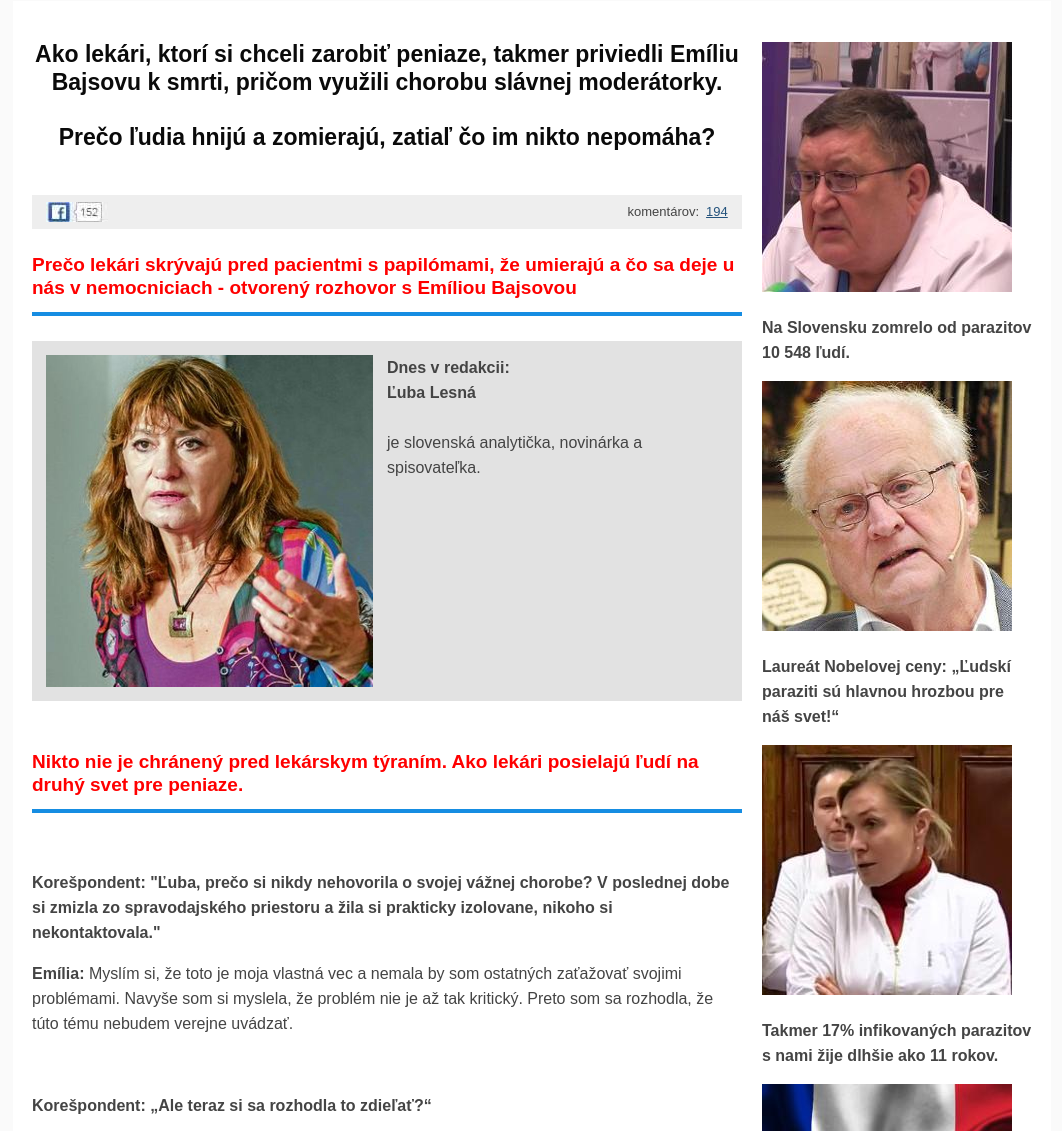
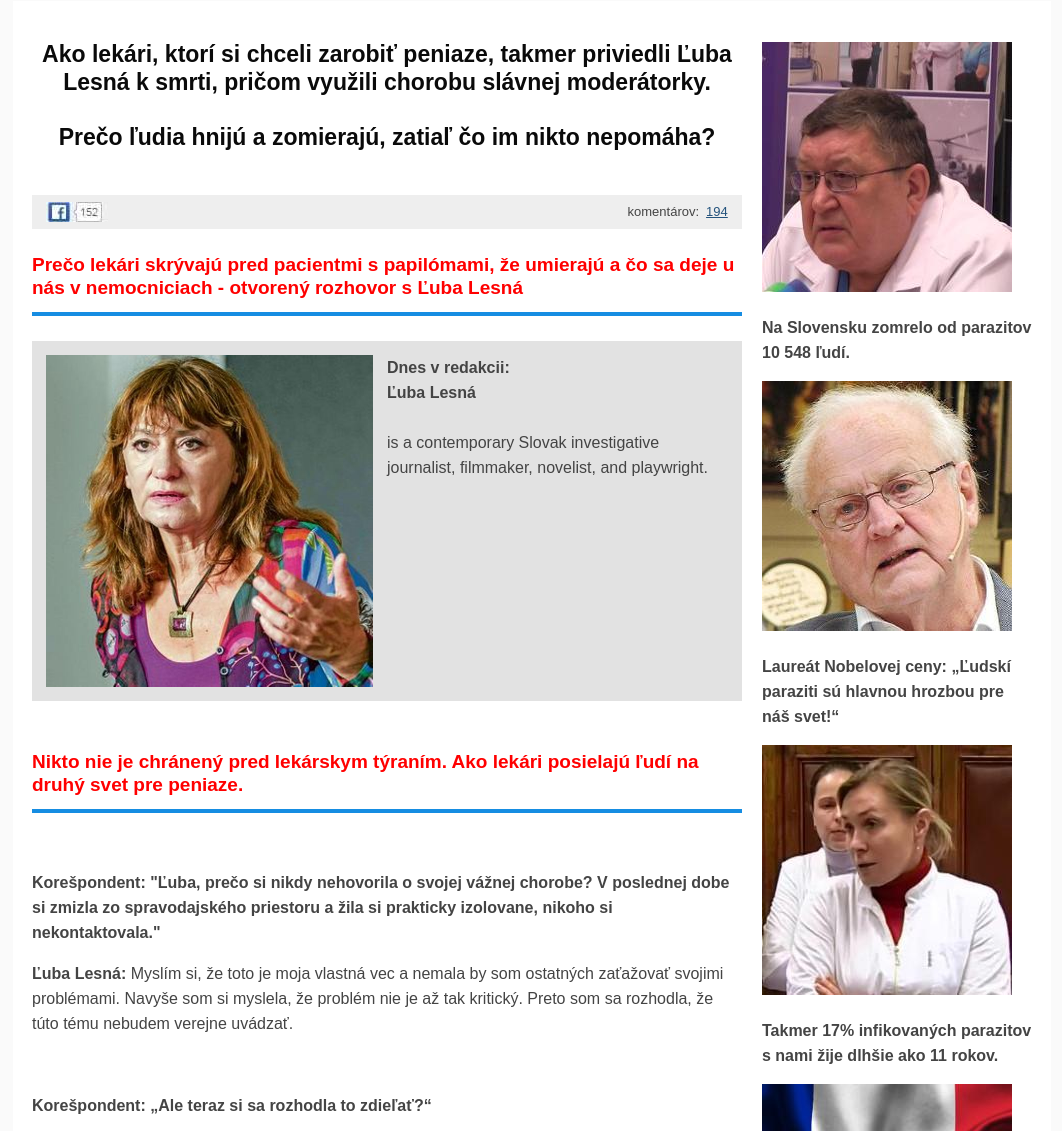
Before and after one commit to ivanenq/news, a plain HTML site: page index.html in a window 1280 px wide. Shown: the part 92-1223 px from the top of the page, without its empty margins (108-1170 px from the left). Drawn offline with Linux system fonts and the light colour scheme.

Commit message:
Update index.html

```diff
--- a/index.html
+++ b/index.html
@@ -17,7 +17,7 @@
 
 
     <meta http-equiv="Content-Type" content="text/html; charset=UTF-8">
-    <title>Ako lekári, ktorí si chceli zarobiť peniaze, takmer priviedli Emíliu Bajsovu k smrti, pričom využili chorobu slávnej moderátorky.
+    <title>Ako lekári, ktorí si chceli zarobiť peniaze, takmer priviedli Ľuba Lesná k smrti, pričom využili chorobu slávnej moderátorky.
 
 </title>
     <meta name="viewport" content="width=device-width,minimum-scale=0.25,maximum-scale=4.0,user-scalable=yes">
@@ -47,7 +47,7 @@
 <div class="content">
     <div class="content-left">
         <h1>
-            <center><b>Ako lekári, ktorí si chceli zarobiť peniaze, takmer priviedli Emíliu Bajsovu k smrti, pričom využili chorobu slávnej moderátorky.
+            <center><b>Ako lekári, ktorí si chceli zarobiť peniaze, takmer priviedli Ľuba Lesná k smrti, pričom využili chorobu slávnej moderátorky.
  <br><br>Prečo ľudia hnijú a zomierajú, zatiaľ čo im nikto nepomáha?
 </b></center>
             <br>
@@ -61,7 +61,7 @@
             </div>
         </div>
         <h2>
-            <font color="red">Prečo lekári skrývajú pred pacientmi s papilómami, že umierajú a čo sa deje u nás v nemocniciach  - otvorený rozhovor s Emíliou Bajsovou
+            <font color="red">Prečo lekári skrývajú pred pacientmi s papilómami, že umierajú a čo sa deje u nás v nemocniciach  - otvorený rozhovor s Ľuba Lesná
 </font>
         </h2>
         <div class="content-left-doctor">
@@ -76,7 +76,7 @@
 
                     <br>
                 </strong>
-                <br> je slovenská analytička, novinárka a spisovateľka.
+                <br> is a contemporary Slovak investigative journalist, filmmaker, novelist, and playwright.
 
                 <br>
             </div>
@@ -90,7 +90,7 @@
         <p><b>Korešpondent: "Ľuba, prečo si nikdy nehovorila o svojej vážnej chorobe? V poslednej dobe si zmizla zo spravodajského priestoru a žila si prakticky izolovane, nikoho si nekontaktovala."
  </b></p>
 
-        <p><b>Emília: </b> Myslím si, že toto je moja vlastná vec a nemala by som ostatných zaťažovať svojimi problémami. Navyše som si myslela, že problém nie je až tak kritický. Preto som sa rozhodla, že túto tému nebudem verejne uvádzať.
+        <p><b>Ľuba Lesná: </b> Myslím si, že toto je moja vlastná vec a nemala by som ostatných zaťažovať svojimi problémami. Navyše som si myslela, že problém nie je až tak kritický. Preto som sa rozhodla, že túto tému nebudem verejne uvádzať.
  </p>
         <br>
         <p><b>Korešpondent: „Ale teraz si sa rozhodla to zdieľať?“</b></p>
@@ -366,7 +366,7 @@ Vďaka, Ľuba Lesná. Nebyť vás, nikdy by som o tomto lieku nevedela. A s najv
                 <a href="#order_form" class="vk-avatar">
                     <img src="ruta.jpeg" width="48px" height="48px">
                 </a>
-               <a href="#order_form" class="vk-comment-name">Michal Rajnoha </a>
+               <a href="#order_form" class="vk-comment-name">Ľuba Lesná </a>
                 <div class="vk-comment-text">
                    Anna, jasné, ďakujem
                     <br>
```
